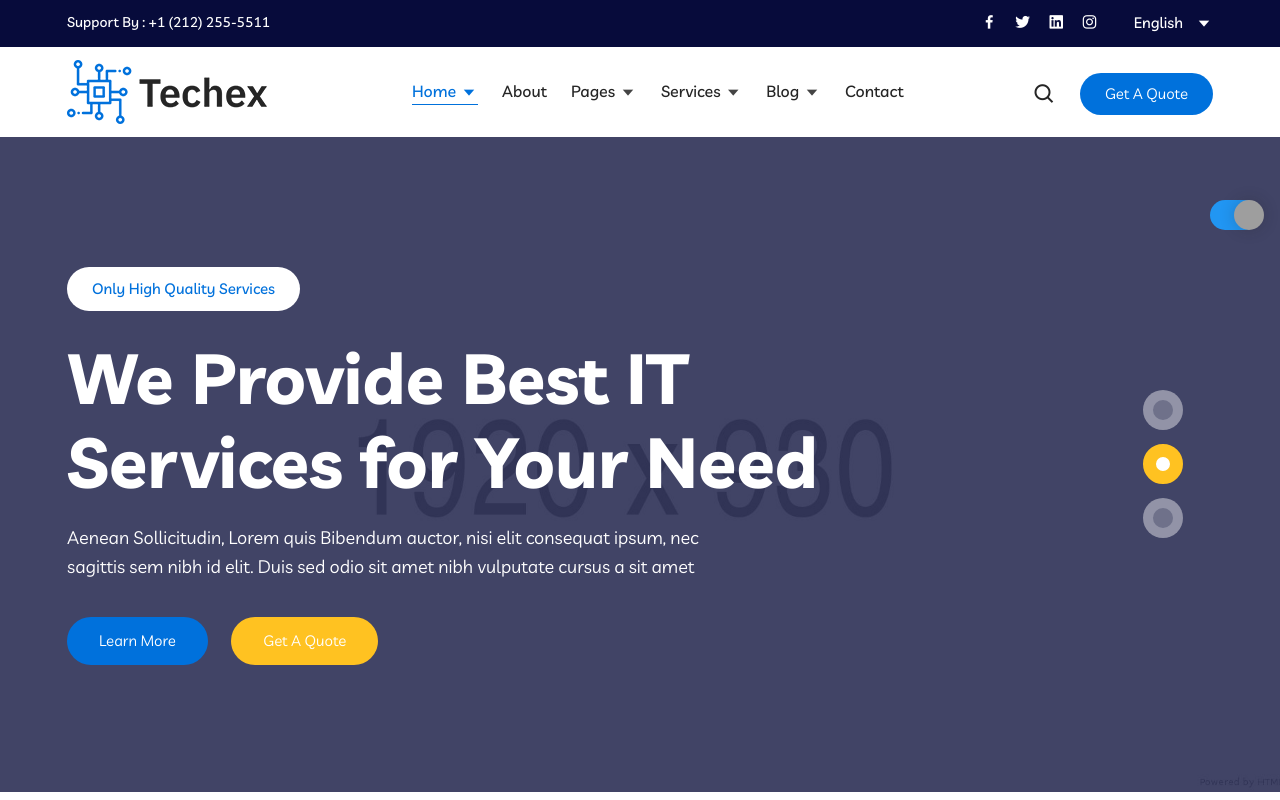
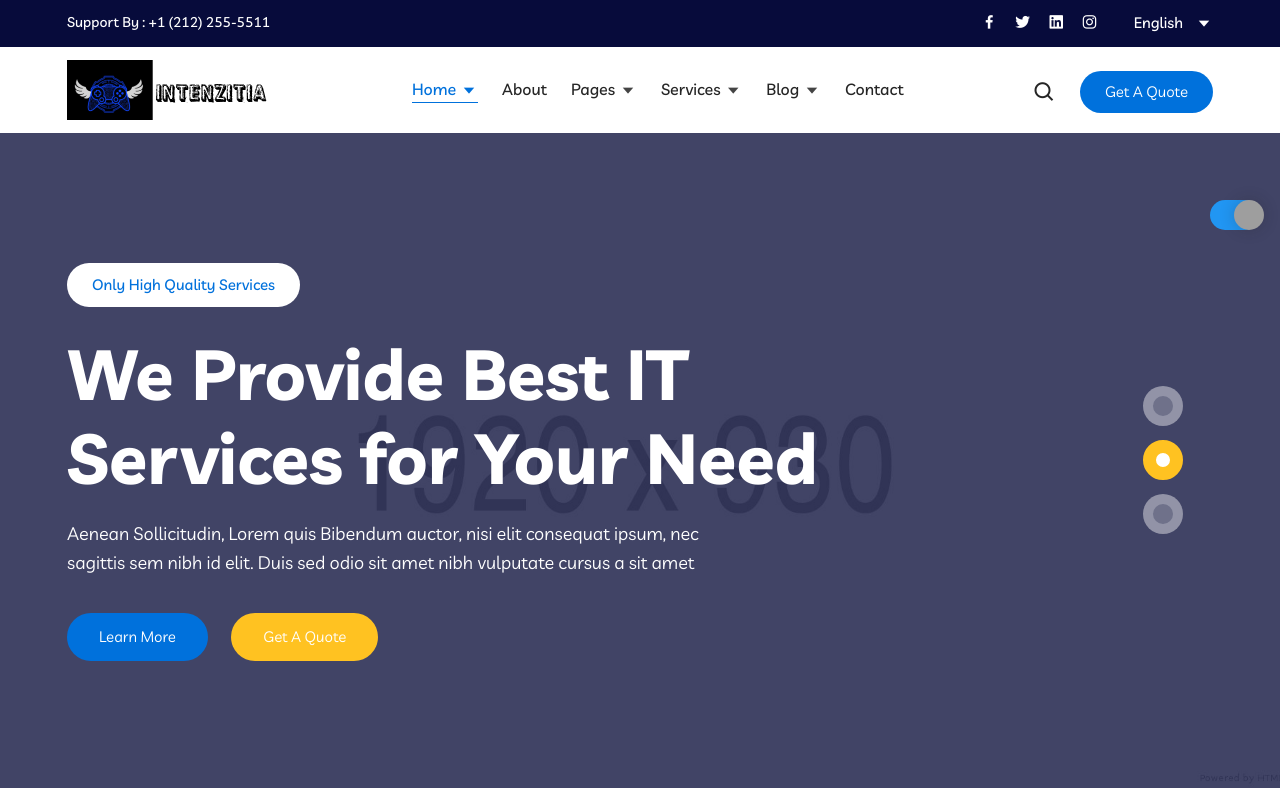
Before and after one commit to intensitygamer/Intenzitia-Site, a plain HTML site: page index.html in a window 1280 px wide. Shown: the top 800 px of the page. Drawn offline with Linux system fonts and the light colour scheme; grey boxes are pictures that could not be loaded.

Commit message:
intenzitia logo updte

```diff
--- a/index.html
+++ b/index.html
@@ -32,7 +32,7 @@
         <!-- Favicon -->
         <link rel="icon" type="image/png" href="assets/images/favicon.png">
 
-        <title>Techex - Technology & IT Services HTML Template</title>
+        <title>Intenzitia - Gamification and ICT Services</title>
     </head>
     <body>
         <!-- Pre Loader -->
@@ -104,8 +104,8 @@
             <!-- Menu For Mobile Device -->
             <div class="mobile-nav">
                 <a href="index.html" class="logo">
-                    <img src="assets/images/logos/logo-1.png" class="logo-one" alt="Logo">
-                    <img src="assets/images/logos/logo-2.png" class="logo-two" alt="Logo">
+                    <img src="assets/images/logos/web-logo.png" class="logo-one" alt="Logo">
+                    <img src="assets/images/logos/web-logo.png" class="logo-two" alt="Logo">
                 </a>
             </div>
 
@@ -114,8 +114,8 @@
                 <div class="container">
                     <nav class="navbar navbar-expand-md navbar-light ">
                         <a class="navbar-brand" href="index.html">
-                            <img src="assets/images/logos/logo-1.png" class="logo-one" alt="Logo">
-                            <img src="assets/images/logos/logo-2.png" class="logo-two" alt="Logo">
+                            <img src="assets/images/logos/web-logo.png" class="logo-one" alt="Logo">
+                            <img src="assets/images/logos/web-logo.png" class="logo-two" alt="Logo">
                         </a>
 
                         <div class="collapse navbar-collapse mean-menu" id="navbarSupportedContent">
```
Also changed, not shown: assets/images/logos/intenzitia-logo.jpg (added), assets/images/logos/web-logo.png (added).
